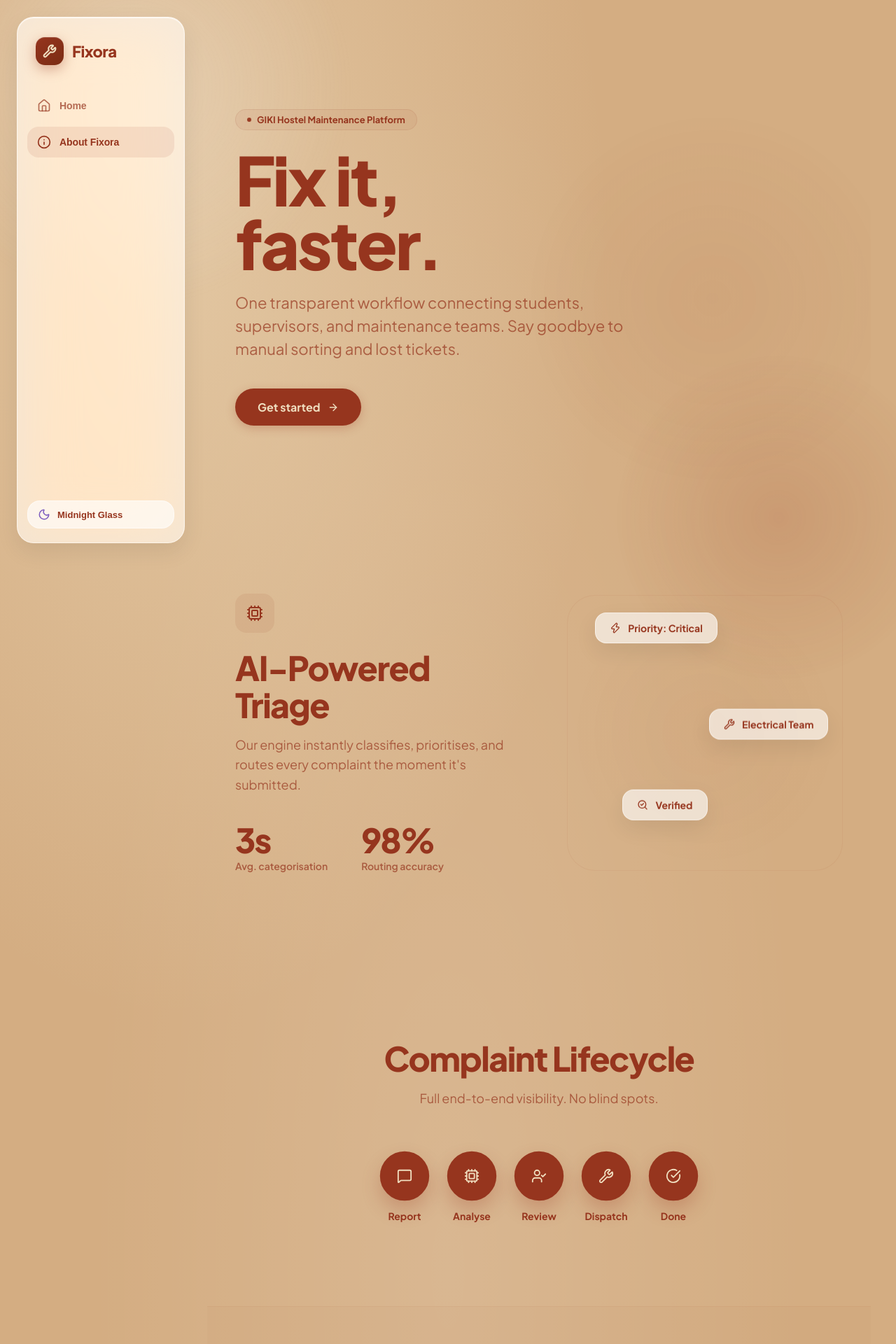
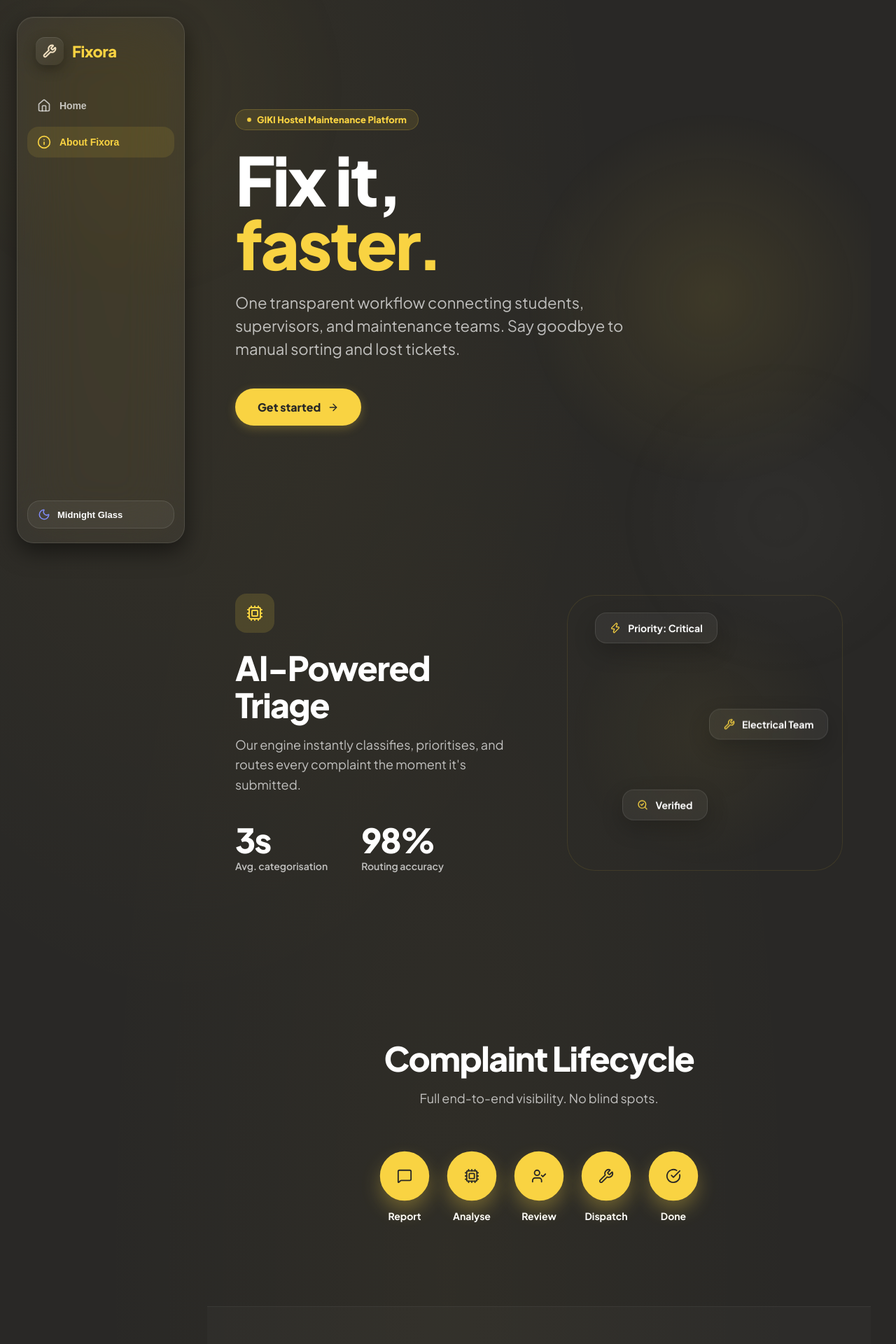
Before and after one commit to Rabia464/Fixora, a Next.js app in the folder frontend/: page /about in a window 1280 px wide. Shown: the top 1920 px of the page at 70% size. Built offline with nearby package versions, Linux system fonts and the light colour scheme.

Commit message:
changed the color combo

```diff
--- a/frontend/src/app/about/about.module.css
+++ b/frontend/src/app/about/about.module.css
@@ -3,7 +3,7 @@
   display: flex;
   flex-direction: column;
   gap: 0;
-  overflow: hidden; /* contain hero orb */
+  overflow: hidden;
   padding-bottom: 80px;
 }
 
@@ -42,22 +42,22 @@
   display: inline-flex;
   align-items: center;
   gap: 10px;
-  background: var(--brand-brown);
-  color: #F0DFC0;
+  background: var(--brand-yellow);
+  color: var(--brand-charcoal);
   font-size: 16px;
-  font-weight: 700;
+  font-weight: 800;
   padding: 16px 32px;
   border-radius: 9999px;
   border: none;
   cursor: pointer;
   transition: all 0.3s cubic-bezier(0.34,1.56,0.64,1);
   font-family: inherit;
-  box-shadow: 0 4px 14px rgba(150,53,30,0.25);
+  box-shadow: 0 4px 14px rgba(249,211,66,0.25);
 }
 .primaryBtn:hover {
-  background: var(--brand-brown-dark);
+  background: var(--brand-yellow-dark);
   transform: translateY(-2px) scale(1.02);
-  box-shadow: 0 10px 24px rgba(150,53,30,0.35);
+  box-shadow: 0 10px 24px rgba(249,211,66,0.35);
 }
 
 /* ── HERO SECTION (Editorial) ────────────────────────────── */
@@ -75,7 +75,7 @@
   top: 10%; right: -10%;
   width: 600px; height: 600px;
   border-radius: 50%;
-  background: radial-gradient(circle, rgba(150,53,30,0.06) 0%, transparent 60%);
+  background: radial-gradient(circle, rgba(249,211,66,0.1) 0%, transparent 60%);
   pointer-events: none;
   z-index: -1;
   animation: heroOrbFloat 12s ease-in-out infinite alternate;
@@ -97,20 +97,20 @@
   display: inline-flex;
   align-items: center;
   gap: 8px;
-  background: rgba(150,53,30,0.05);
-  border: 1px solid rgba(150,53,30,0.1);
+  background: rgba(249,211,66,0.1);
+  border: 1px solid rgba(249,211,66,0.2);
   border-radius: 9999px;
   padding: 6px 16px;
   font-size: 13px;
-  font-weight: 700;
-  color: var(--brand-brown);
+  font-weight: 800;
+  color: var(--brand-yellow);
   width: fit-content;
 }
 
 .heroBadgeDot {
   width: 6px; height: 6px;
   border-radius: 50%;
-  background: var(--brand-brown);
+  background: var(--brand-yellow);
   animation: pulseDark 2s ease-in-out infinite;
 }
 
@@ -129,7 +129,7 @@
 }
 
 .heroTitleAccent {
-  color: var(--brand-brown);
+  color: var(--brand-yellow);
 }
 
 .heroSub {
@@ -162,8 +162,8 @@
 .featureIcon {
   width: 56px; height: 56px;
   border-radius: 16px;
-  background: rgba(150,53,30,0.08);
-  color: var(--brand-brown);
+  background: rgba(249,211,66,0.15);
+  color: var(--brand-yellow);
   display: flex;
   align-items: center;
   justify-content: center;
@@ -201,8 +201,8 @@
   position: relative;
   width: 100%;
   aspect-ratio: 1;
-  background: radial-gradient(circle at center, rgba(150,53,30,0.03) 0%, transparent 70%);
-  border: 1px solid rgba(150,53,30,0.05);
+  background: radial-gradient(circle at center, rgba(249,211,66,0.05) 0%, transparent 70%);
+  border: 1px solid rgba(249,211,66,0.1);
   border-radius: 40px;
 }
 
@@ -211,7 +211,7 @@
   background: var(--glass-bg);
   backdrop-filter: var(--glass-blur);
   border: 1px solid var(--glass-border);
-  box-shadow: 0 12px 32px rgba(0,0,0,0.08);
+  box-shadow: 0 12px 32px rgba(0,0,0,0.2);
   padding: 12px 20px;
   border-radius: 16px;
   display: flex;
@@ -244,7 +244,7 @@
   display: flex;
   align-items: center;
   justify-content: space-between;
-  position: relative;
+  flex-wrap: nowrap;
 }
 
 .stepItem {
@@ -254,8 +254,8 @@
   gap: 16px;
   opacity: 0.3;
   transition: opacity 0.5s ease;
-  position: relative;
   z-index: 2;
+  flex-shrink: 0;
 }
 
 .stepActive {
@@ -265,42 +265,44 @@
 .stepCircle {
   width: 64px; height: 64px;
   border-radius: 50%;
-  background: var(--page-bg);
-  border: 2px solid rgba(150,53,30,0.15);
+  background: rgba(255,255,255,0.05);
+  border: 2px solid rgba(249,211,66,0.2);
   display: flex;
   align-items: center;
   justify-content: center;
-  color: var(--color-text-muted);
+  color: rgba(255,255,255,0.5);
   transition: all 0.5s cubic-bezier(0.34,1.56,0.64,1);
-  box-shadow: 0 4px 12px rgba(0,0,0,0.02);
+  box-shadow: 0 4px 12px rgba(0,0,0,0.1);
 }
 
 .stepActive .stepCircle {
-  background: var(--brand-brown);
-  border-color: var(--brand-brown);
-  color: #F0DFC0;
-  box-shadow: 0 12px 24px rgba(150,53,30,0.25);
+  background: var(--brand-yellow);
+  border-color: var(--brand-yellow);
+  color: var(--brand-charcoal);
+  box-shadow: 0 12px 24px rgba(249,211,66,0.3);
   transform: scale(1.1);
+}
+
+.stepLineWrapper {
+  flex: 1;
+  height: 2px;
+  background: rgba(255,255,255,0.1);
+  margin: 0 16px;
+  margin-top: -32px;
+  position: relative;
+  border-radius: 2px;
+  overflow: hidden;
 }
 
 .stepLine {
   position: absolute;
-  top: 32px; /* half of circle height */
+  top: 0;
   left: 0;
-  right: 0;
-  height: 2px;
-  background: var(--brand-brown);
-  z-index: 1;
+  height: 100%;
+  width: 100%;
+  background: var(--brand-yellow);
   transform-origin: left center;
   transition: opacity 0.5s ease, transform 0.6s cubic-bezier(0.16,1,0.3,1);
-}
-
-/* Override line per step to connect exactly from one to next */
-.lifecycleContainer .stepLine {
-  position: static;
-  flex: 1;
-  margin: 0 16px;
-  margin-top: -32px; /* align with centers */
 }
 
 .stepLabel {
@@ -315,12 +317,14 @@
     align-items: flex-start;
     gap: 40px;
   }
-  .lifecycleContainer .stepLine {
+  .stepLineWrapper {
     position: absolute;
     left: 31px;
     top: 0; bottom: 0;
-    width: 2px; height: 100%;
+    width: 2px; height: auto;
     margin: 0;
+  }
+  .stepLine {
     transform-origin: top center;
   }
   .stepItem { flex-direction: row; }
@@ -329,9 +333,9 @@
 /* ── ROLES GRID SECTION ──────────────────────────────────── */
 .rolesSection {
   padding: 120px 40px;
-  background: rgba(150,53,30,0.02);
-  border-top: 1px solid rgba(150,53,30,0.05);
-  border-bottom: 1px solid rgba(150,53,30,0.05);
+  background: rgba(255,255,255,0.02);
+  border-top: 1px solid rgba(255,255,255,0.05);
+  border-bottom: 1px solid rgba(255,255,255,0.05);
 }
 
 .rolesHeader {
@@ -355,22 +359,23 @@
 .roleBlock {
   padding: 40px;
   border-radius: 24px;
-  background: var(--page-bg);
-  border: 1px solid rgba(150,53,30,0.08);
-  box-shadow: 0 8px 32px rgba(0,0,0,0.03);
+  background: rgba(255,255,255,0.03);
+  border: 1px solid rgba(255,255,255,0.08);
+  box-shadow: 0 8px 32px rgba(0,0,0,0.1);
   transition: transform 0.4s cubic-bezier(0.16,1,0.3,1);
 }
 
 .roleBlock:hover {
   transform: translateY(-8px);
-  box-shadow: 0 16px 48px rgba(150,53,30,0.08);
+  box-shadow: 0 16px 48px rgba(0,0,0,0.2);
+  border-color: rgba(249,211,66,0.3);
 }
 
 .roleBlockIcon {
   width: 48px; height: 48px;
   border-radius: 12px;
-  background: rgba(150,53,30,0.08);
-  color: var(--brand-brown);
+  background: rgba(249,211,66,0.1);
+  color: var(--brand-yellow);
   display: flex;
   align-items: center;
   justify-content: center;
--- a/frontend/src/app/about/page.tsx
+++ b/frontend/src/app/about/page.tsx
@@ -122,13 +122,13 @@
           <RevealSection className={styles.featureVisual}>
             <div className={styles.abstractGraphic}>
                <div className={styles.floatCard} style={{ top: '10%', left: '10%', animationDelay: '0s' }}>
-                 <Zap size={16} color="#96351E" /> Priority: Critical
+                 <Zap size={16} color="#F9D342" /> Priority: Critical
                </div>
                <div className={styles.floatCard} style={{ top: '45%', right: '5%', animationDelay: '1s' }}>
-                 <Wrench size={16} color="#96351E" /> Electrical Team
+                 <Wrench size={16} color="#F9D342" /> Electrical Team
                </div>
                <div className={styles.floatCard} style={{ bottom: '15%', left: '20%', animationDelay: '2s' }}>
-                 <SearchCheck size={16} color="#96351E" /> Verified
+                 <SearchCheck size={16} color="#F9D342" /> Verified
                </div>
             </div>
           </RevealSection>
@@ -150,6 +150,7 @@
                     <span className={styles.stepLabel}>{s.label}</span>
                   </div>
                   {i < steps.length - 1 && (
+                    <div className={styles.stepLineWrapper}>
                       <div
                         className={styles.stepLine}
                         style={{
@@ -157,6 +158,7 @@
                           transform: `scaleX(${activeStep > i ? 1 : 0})`,
                         }}
                       />
+                    </div>
                   )}
                 </React.Fragment>
               ))}
--- a/frontend/src/app/globals.css
+++ b/frontend/src/app/globals.css
@@ -1,51 +1,55 @@
 @import url('https://fonts.googleapis.com/css2?family=Plus+Jakarta+Sans:ital,wght@0,300;0,400;0,500;0,600;0,700;0,800;1,400&display=swap');
 
 :root {
-  /* ── Brand palette (warm neutral) ──────────────────────── */
-  --brand-brown:      #96351E;
-  --brand-brown-dark: #7A2C14;
-  --brand-beige:      #DBB98F;
-  --brand-cream:      #F0DFC0;
+  /* ── Brand palette (Yellow on Charcoal) ──────────────────────── */
+  --brand-yellow:       #F9D342;
+  --brand-yellow-dark:  #e0b925;
+  --brand-charcoal:     #292826;
+  --brand-charcoal-dark:#1e1d1b;
 
-  /* Role accent colours — all warm, no blue */
-  --color-mint:        #2eaf53;
-  --color-mint-bg:     rgba(46,175,83,0.08);
-  --color-mint-border: rgba(46,175,83,0.25);
+  /* Map legacy variable names to new colors so existing components don't break */
+  --brand-brown:        var(--brand-yellow);
+  --brand-brown-dark:   var(--brand-yellow-dark);
+  --brand-beige:        var(--brand-charcoal);
+  --brand-cream:        var(--brand-charcoal);
 
-  --color-amber:        #C47B2B;
-  --color-amber-bg:     rgba(196,123,43,0.08);
-  --color-amber-border: rgba(196,123,43,0.25);
+  /* Role accent colours — shifted to match dark theme */
+  --color-mint:         #4ade80;
+  --color-mint-bg:      rgba(74, 222, 128, 0.15);
+  --color-mint-border:  rgba(74, 222, 128, 0.3);
 
-  --color-indigo:        #7C5CBF;
-  --color-indigo-bg:     rgba(124,92,191,0.08);
-  --color-indigo-border: rgba(124,92,191,0.25);
+  --color-amber:        #fbbf24;
+  --color-amber-bg:     rgba(251, 191, 36, 0.15);
+  --color-amber-border: rgba(251, 191, 36, 0.3);
 
-  --color-coral:        #e5484d;
-  --color-coral-bg:     rgba(229,72,77,0.08);
-  --color-coral-border: rgba(229,72,77,0.25);
+  --color-indigo:       #818cf8;
+  --color-indigo-bg:    rgba(129, 140, 248, 0.15);
+  --color-indigo-border:rgba(129, 140, 248, 0.3);
 
-  /* Remove old cyan — replaced by brand brown accent */
-  --color-cyan:        var(--brand-brown);
-  --color-cyan-bg:     rgba(150,53,30,0.07);
-  --color-cyan-border: rgba(150,53,30,0.18);
+  --color-coral:        #fb7185;
+  --color-coral-bg:     rgba(251, 113, 133, 0.15);
+  --color-coral-border: rgba(251, 113, 133, 0.3);
 
-  /* ── Premium glass tokens ──────────────────────────────── */
-  --glass-bg:           rgba(255,255,255,0.62);
-  --glass-bg-hover:     rgba(255,255,255,0.78);
-  --glass-border:       rgba(255,255,255,0.55);
-  --glass-border-subtle:rgba(255,255,255,0.35);
+  /* Cyan replaced by brand yellow */
+  --color-cyan:         var(--brand-yellow);
+  --color-cyan-bg:      rgba(249, 211, 66, 0.1);
+  --color-cyan-border:  rgba(249, 211, 66, 0.25);
+
+  /* ── Premium glass tokens (Dark Mode optimized) ────────── */
+  --glass-bg:           rgba(255, 255, 255, 0.05);
+  --glass-bg-hover:     rgba(255, 255, 255, 0.08);
+  --glass-border:       rgba(255, 255, 255, 0.1);
+  --glass-border-subtle:rgba(255, 255, 255, 0.05);
   --glass-blur:         blur(40px) saturate(200%) brightness(1.02);
-  --glass-shadow:       0 8px 32px -4px rgba(100,50,20,0.12),
-                        0 2px 8px  -2px rgba(100,50,20,0.06),
-                        inset 0 1px 1px rgba(255,255,255,0.75);
-  --glass-shadow-hover: 0 20px 48px -8px rgba(100,50,20,0.18),
-                        0 4px 16px -4px rgba(100,50,20,0.10),
-                        inset 0 1px 1.5px rgba(255,255,255,0.90);
+  --glass-shadow:       0 8px 32px -4px rgba(0, 0, 0, 0.5),
+                        inset 0 1px 1px rgba(255, 255, 255, 0.05);
+  --glass-shadow-hover: 0 20px 48px -8px rgba(0, 0, 0, 0.7),
+                        inset 0 1px 1.5px rgba(255, 255, 255, 0.1);
 
   /* ── Text ──────────────────────────────────────────────── */
-  --color-text-main:  #96351E;
-  --color-text-muted: rgba(150,53,30,0.70);
-  --color-text-light: rgba(150,53,30,0.50);
+  --color-text-main:  #FFFFFF;
+  --color-text-muted: rgba(255, 255, 255, 0.7);
+  --color-text-light: rgba(255, 255, 255, 0.5);
 
   /* ── Radii ─────────────────────────────────────────────── */
   --radius-sm:   10px;
@@ -61,24 +65,10 @@
   --transition-normal: 0.28s var(--spring-smooth);
 }
 
-/* ── Dark / Midnight Glass ──────────────────────────────── */
+/* ── Dark / Midnight Glass (Matches root now) ────────────── */
 [data-theme="dark"] {
-  --glass-bg:           rgba(90,28,10,0.55);
-  --glass-bg-hover:     rgba(110,38,16,0.72);
-  --glass-border:       rgba(240,223,192,0.14);
-  --glass-border-subtle:rgba(240,223,192,0.08);
-  --glass-shadow:       0 8px 32px -4px rgba(0,0,0,0.38),
-                        inset 0 1px 1px rgba(240,223,192,0.12);
-  --glass-shadow-hover: 0 20px 48px -8px rgba(0,0,0,0.55),
-                        inset 0 1px 1.5px rgba(240,223,192,0.18);
-  --color-text-main:  #F0DFC0;
-  --color-text-muted: rgba(240,223,192,0.70);
-  --color-text-light: rgba(240,223,192,0.45);
-  --color-mint-bg:    rgba(46,175,83,0.15);
-  --color-cyan-bg:    rgba(240,223,192,0.08);
-  --color-cyan-border:rgba(240,223,192,0.18);
-  --color-indigo-bg:  rgba(124,92,191,0.18);
-  --color-amber-bg:   rgba(196,123,43,0.18);
+  --glass-bg:           rgba(255, 255, 255, 0.05);
+  --glass-bg-hover:     rgba(255, 255, 255, 0.08);
 }
 
 /* ── Reset ──────────────────────────────────────────────── */
@@ -91,24 +81,17 @@
   overflow-x: hidden;
   -webkit-font-smoothing: antialiased;
   -moz-osx-font-smoothing: grayscale;
+  background-color: var(--brand-charcoal);
   transition: background-color 0.4s ease, color 0.4s ease;
 }
 
 body {
-  /* Subtle noise-on-gradient background for depth */
-  background-color: #D4AD82;
+  background-color: var(--brand-charcoal);
   background-image:
-    radial-gradient(ellipse 80% 50% at 20% 10%,  rgba(240,223,192,0.50) 0%, transparent 60%),
-    radial-gradient(ellipse 60% 40% at 80% 90%,  rgba(150,53,30,0.18)   0%, transparent 60%),
-    radial-gradient(ellipse 50% 60% at 50% 50%,  rgba(255,255,255,0.12) 0%, transparent 80%);
+    radial-gradient(ellipse 80% 50% at 20% 10%,  rgba(249, 211, 66, 0.05) 0%, transparent 60%),
+    radial-gradient(ellipse 60% 40% at 80% 90%,  rgba(255, 255, 255, 0.02)  0%, transparent 60%),
+    radial-gradient(ellipse 50% 60% at 50% 50%,  rgba(249, 211, 66, 0.03) 0%, transparent 80%);
   position: relative;
-}
-
-[data-theme="dark"] body {
-  background-color: #5A1C0A;
-  background-image:
-    radial-gradient(ellipse 80% 50% at 20% 10%, rgba(150,53,30,0.35) 0%, transparent 60%),
-    radial-gradient(ellipse 60% 40% at 80% 90%, rgba(0,0,0,0.35)    0%, transparent 60%);
 }
 
 /* ── Animated ambient orbs ──────────────────────────────── */
@@ -123,13 +106,13 @@
 body::before {
   width: 600px; height: 600px;
   top: -200px; left: -150px;
-  background: radial-gradient(circle, rgba(255,255,255,0.22) 0%, transparent 70%);
+  background: radial-gradient(circle, rgba(249, 211, 66, 0.04) 0%, transparent 70%);
   animation-duration: 18s;
 }
 body::after {
   width: 500px; height: 500px;
   bottom: -150px; right: -100px;
-  background: radial-gradient(circle, rgba(150,53,30,0.15) 0%, transparent 70%);
+  background: radial-gradient(circle, rgba(255, 255, 255, 0.03) 0%, transparent 70%);
   animation-duration: 24s;
   animation-direction: reverse;
 }
@@ -154,22 +137,21 @@
   overflow:            hidden;
 }
 
-/* Specular sheen */
 .glass-panel::before {
   content: '';
   position: absolute;
   inset: 0;
   border-radius: inherit;
   background: linear-gradient(135deg,
-    rgba(255,255,255,0.28) 0%,
-    rgba(255,255,255,0.05) 40%,
+    rgba(255,255,255,0.08) 0%,
+    rgba(255,255,255,0.01) 40%,
     transparent 100%);
   pointer-events: none;
 }
 
 .glass-panel:hover {
   background:    var(--glass-bg-hover);
-  border-color:  rgba(255,255,255,0.70);
+  border-color:  rgba(255,255,255,0.2);
   box-shadow:    var(--glass-shadow-hover);
   transform:     translateY(-2px);
 }
--- a/frontend/src/components/Sidebar.module.css
+++ b/frontend/src/components/Sidebar.module.css
@@ -7,7 +7,7 @@
   backdrop-filter: var(--glass-blur);
   -webkit-backdrop-filter: var(--glass-blur);
   border: 1px solid var(--glass-border);
-  box-shadow: 0 12px 32px rgba(0, 0, 0, 0.08), inset 0 1px 1px rgba(255, 255, 255, 0.8);
+  box-shadow: 0 12px 32px rgba(0, 0, 0, 0.5), inset 0 1px 1px rgba(255, 255, 255, 0.05);
   border-radius: 24px;
   display: flex;
   justify-content: space-around;
@@ -29,12 +29,12 @@
   width: 40px;
   height: 40px;
   border-radius: 13px;
-  background: linear-gradient(145deg, #96351E 0%, #7A2C14 100%);
+  background: linear-gradient(145deg, rgba(255,255,255,0.08) 0%, rgba(255,255,255,0.02) 100%);
   display: flex;
   align-items: center;
   justify-content: center;
-  box-shadow: 0 6px 18px rgba(150,53,30,0.35), inset 0 1px 0 rgba(255,255,255,0.18);
-  color: #F0DFC0;
+  box-shadow: 0 6px 18px rgba(0,0,0,0.3), inset 0 1px 0 rgba(255,255,255,0.1);
+  color: var(--brand-yellow);
   font-size: 18px;
   font-weight: 800;
   letter-spacing: -0.5px;
@@ -43,7 +43,7 @@
 .logoText {
   font-size: 22px;
   font-weight: 800;
-  color: var(--color-text-main);
+  color: var(--brand-yellow);
   letter-spacing: -0.5px;
 }
 
@@ -72,8 +72,8 @@
 }
 
 .navLink.active {
-  color: var(--brand-brown, #96351E);
-  background: rgba(150,53,30,0.09);
+  color: var(--brand-yellow);
+  background: rgba(249, 211, 66, 0.1);
   font-weight: 700;
 }
 
@@ -126,7 +126,7 @@
   -webkit-backdrop-filter: var(--glass-blur);
   border: 1px solid var(--glass-border);
   border-radius: var(--radius-md);
-  box-shadow: 0 4px 14px rgba(0, 0, 0, 0.03);
+  box-shadow: 0 4px 14px rgba(0, 0, 0, 0.2);
 }
 
 .userWidgetHeader {
@@ -139,8 +139,9 @@
   width: 36px;
   height: 36px;
   border-radius: 10px;
-  background: rgba(150,53,30,0.08);
-  border: 1px solid rgba(150,53,30,0.18);
+  background: rgba(249, 211, 66, 0.15);
+  border: 1px solid rgba(249, 211, 66, 0.25);
+  color: var(--brand-yellow);
   display: flex;
   align-items: center;
   justify-content: center;
```
Also changed, not shown: frontend/src/app/login/login.module.css (+39 -40 lines). Lines whose indentation alone changed are shown as unchanged.
